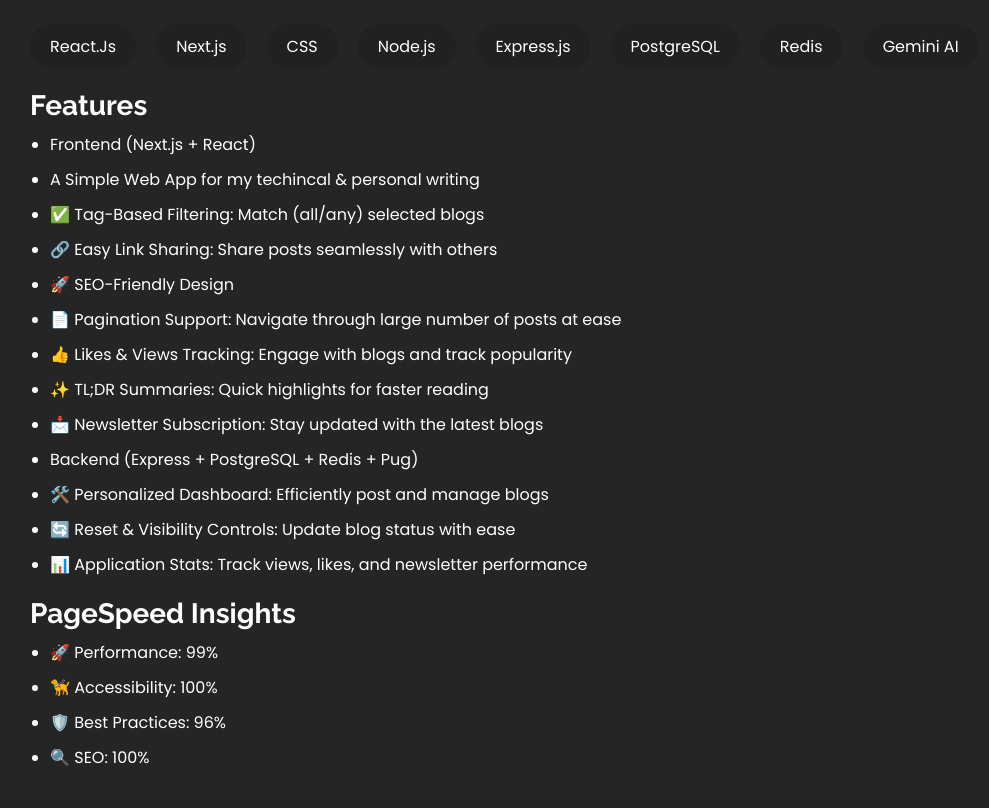
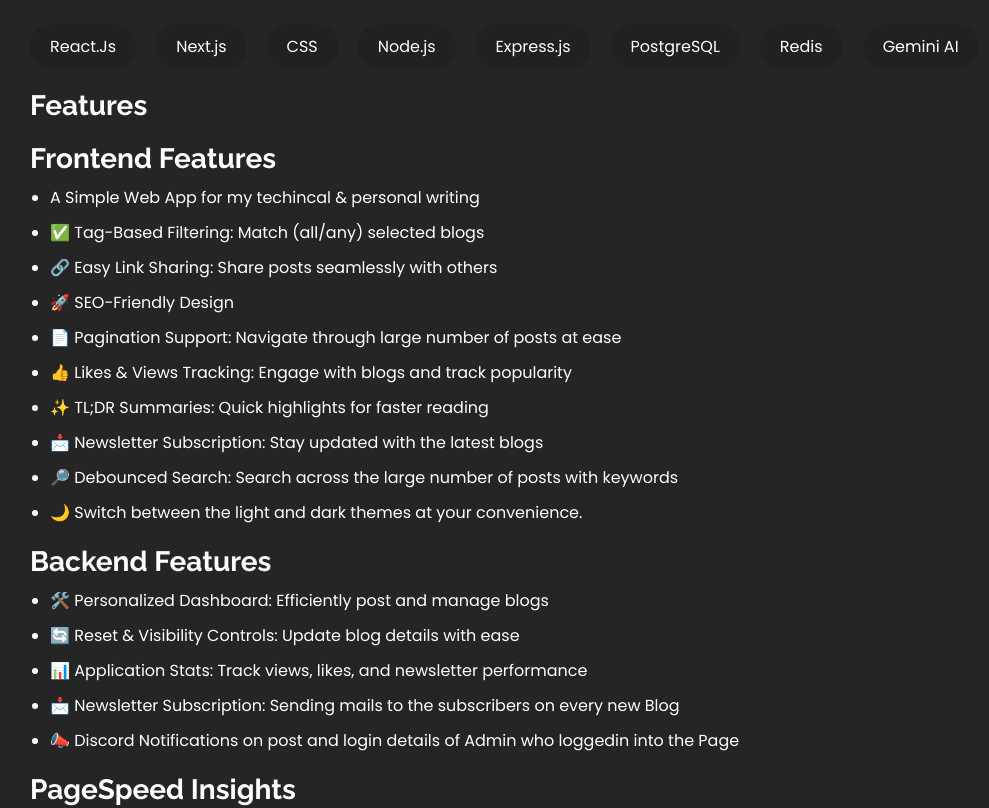
Before and after one commit to sambasivareddy-ch/sambasiva, a React (Create React App) app: page /project/project1 in a window 1280 px wide. Shown: the part 2260-3068 px from the top of the page, without its empty margins (98-1087 px from the left). Built offline with nearby package versions, Linux system fonts and the light colour scheme.

Commit message:
Updated blog project information

```diff
--- a/src/pages/ProjectDetailsPage.js
+++ b/src/pages/ProjectDetailsPage.js
@@ -78,6 +78,22 @@ const ProjectDetailsPage = (props) => {
                             })}
                         </ul>
                     </div>}
+                    {projectInfo?.frontend && <div className={styles['project-features']}>
+                        <h3>Frontend Features</h3>
+                        <ul>
+                            {projectInfo.frontend.map((feature) => {
+                                return <li key={Math.random()}>{feature}</li>
+                            })}
+                        </ul>
+                    </div>}
+                    {projectInfo?.backend && <div className={styles['project-features']}>
+                        <h3>Backend Features</h3>
+                        <ul>
+                            {projectInfo.backend.map((feature) => {
+                                return <li key={Math.random()}>{feature}</li>
+                            })}
+                        </ul>
+                    </div>}
                     {projectInfo.insights && <div className={styles['project-insights']}>
                         <h3>PageSpeed Insights</h3>
                         <ul>
--- a/src/projectinfo.js
+++ b/src/projectinfo.js
@@ -10,8 +10,8 @@ const PROJECTS_DATA = [
         skills: ["React.Js", "Next.js", "CSS", "Node.js", "Express.js", "PostgreSQL", "Redis", "Gemini AI"],
         status: "Completed",
         preview: true,
-        features: [
-            "Frontend (Next.js + React)",
+        features: [],
+        frontend: [
             "A Simple Web App for my techincal & personal writing",
             "✅ Tag-Based Filtering: Match (all/any) selected blogs",
             "🔗 Easy Link Sharing: Share posts seamlessly with others",
@@ -20,10 +20,15 @@ const PROJECTS_DATA = [
             "👍 Likes & Views Tracking: Engage with blogs and track popularity",
             "✨ TL;DR Summaries: Quick highlights for faster reading",
             "📩 Newsletter Subscription: Stay updated with the latest blogs",
-            "Backend (Express + PostgreSQL + Redis + Pug)",
+            "🔎 Debounced Search: Search across the large number of posts with keywords",
+            "🌙 Switch between the light and dark themes at your convenience."
+        ],
+        backend: [
             "🛠️ Personalized Dashboard: Efficiently post and manage blogs",
-            "🔄 Reset & Visibility Controls: Update blog status with ease",
-            "📊 Application Stats: Track views, likes, and newsletter performance"
+            "🔄 Reset & Visibility Controls: Update blog details with ease",
+            "📊 Application Stats: Track views, likes, and newsletter performance",
+            "📩 Newsletter Subscription: Sending mails to the subscribers on every new Blog",
+            "📣 Discord Notifications on post and login details of Admin who loggedin into the Page"
         ],
         insights: {
             performance: "99",
```
